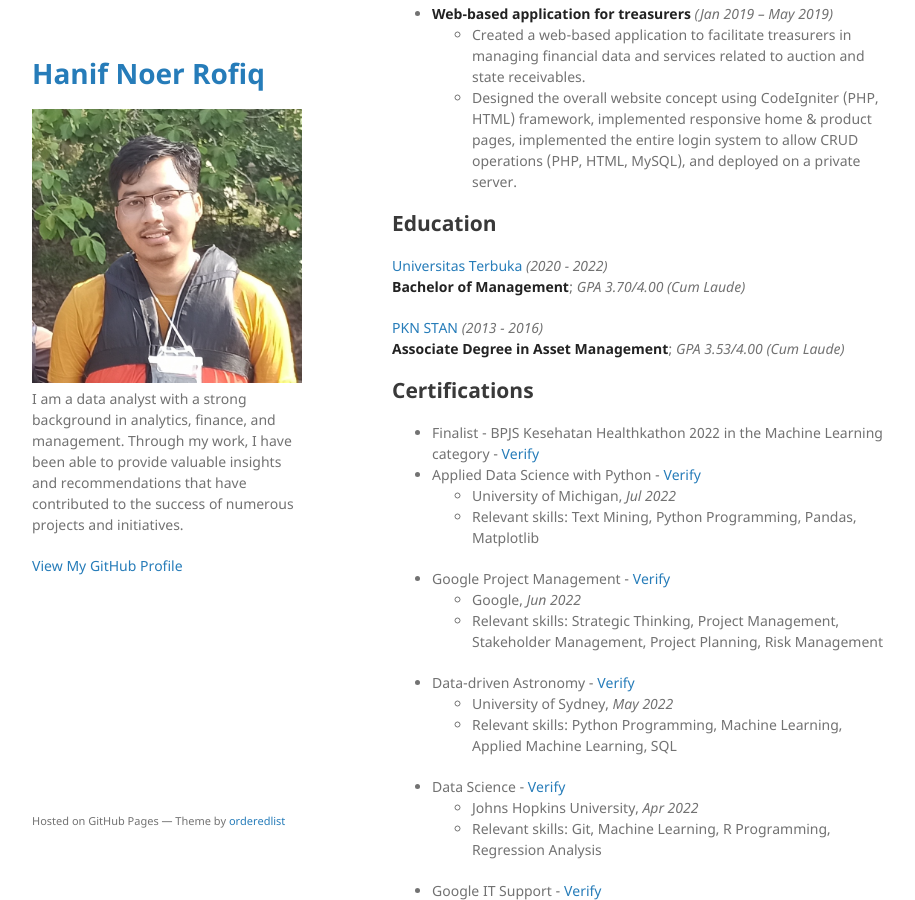
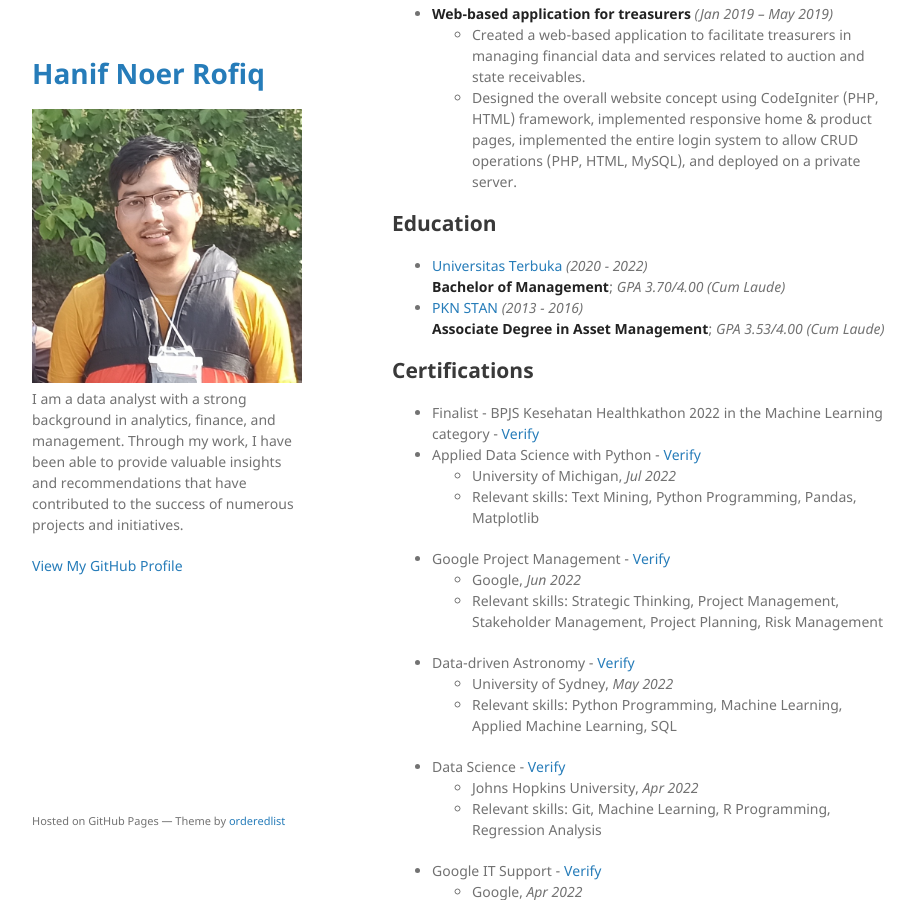
Before and after one commit to hanifnoerr/hanifnoerr.github.io, a Jekyll site: the page built from index.md, in a window 1280 px wide and 900 px high, scrolled down 1652 px. Shown: the whole window, without its empty margins (178-1093 px from the left). Built offline with Jekyll 4.4.1, drawn with Linux system fonts in a browser that asks for light colours; our own code applies the rules of GitHub Pages for plain Markdown files.

```diff
--- a/index.md
+++ b/index.md
@@ -48,11 +48,8 @@ auction and state receivables.
 
 ## Education
 
-[Universitas Terbuka](https://www.ut.ac.id/) _(2020 - 2022)_ <br>
-**Bachelor of Management**; _GPA 3.70/4.00 (Cum Laude)_<br>
-
-[PKN STAN](https://pknstan.ac.id/) _(2013 - 2016)_ <br>
-**Associate Degree in Asset Management**; _GPA 3.53/4.00 (Cum Laude)_
+- [Universitas Terbuka](https://www.ut.ac.id/) _(2020 - 2022)_ <br> **Bachelor of Management**; _GPA 3.70/4.00 (Cum Laude)_
+- [PKN STAN](https://pknstan.ac.id/) _(2013 - 2016)_ <br> **Associate Degree in Asset Management**; _GPA 3.53/4.00 (Cum Laude)_
 
 ## Certifications
 - Finalist - BPJS Kesehatan Healthkathon 2022 in the Machine Learning category - [Verify](https://drive.google.com/file/d/12rQrU3sx9DpBgVA7y23ydog5FOEMp8yb/view?usp=sharing)
```
